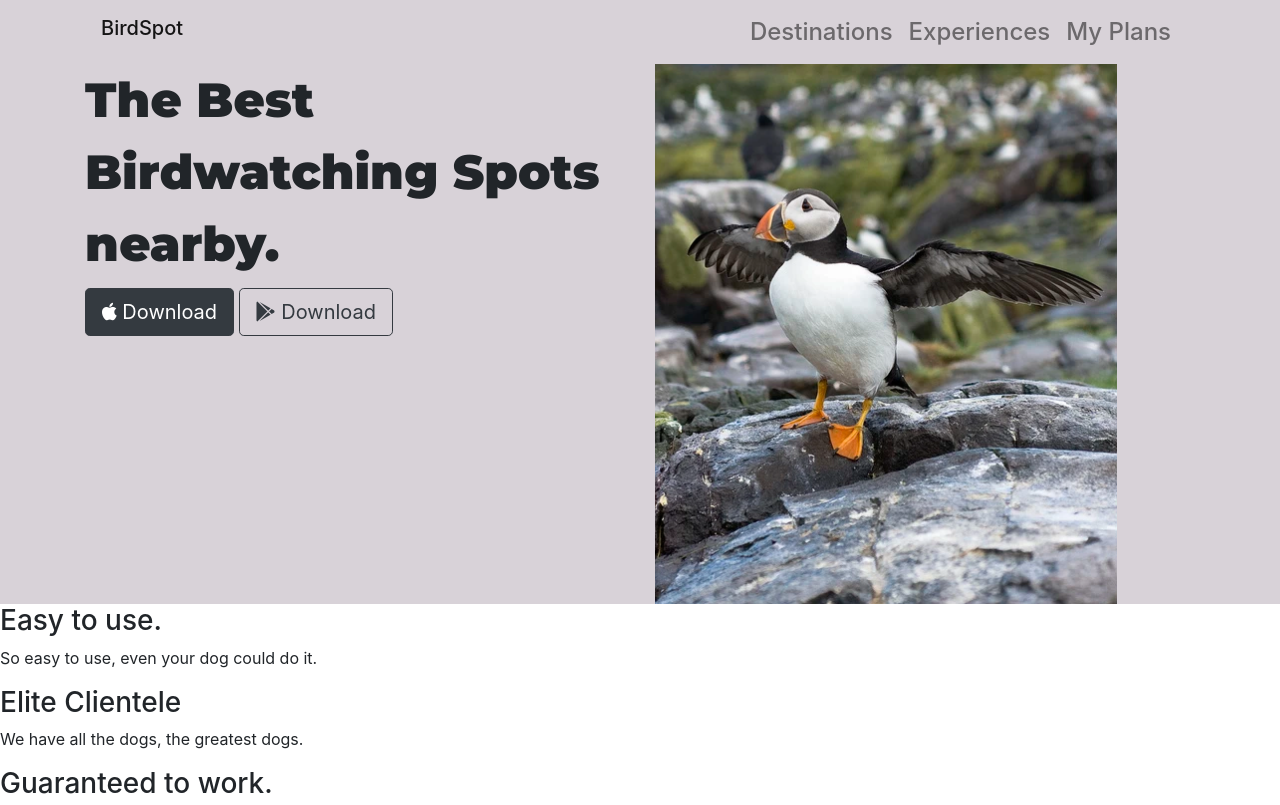
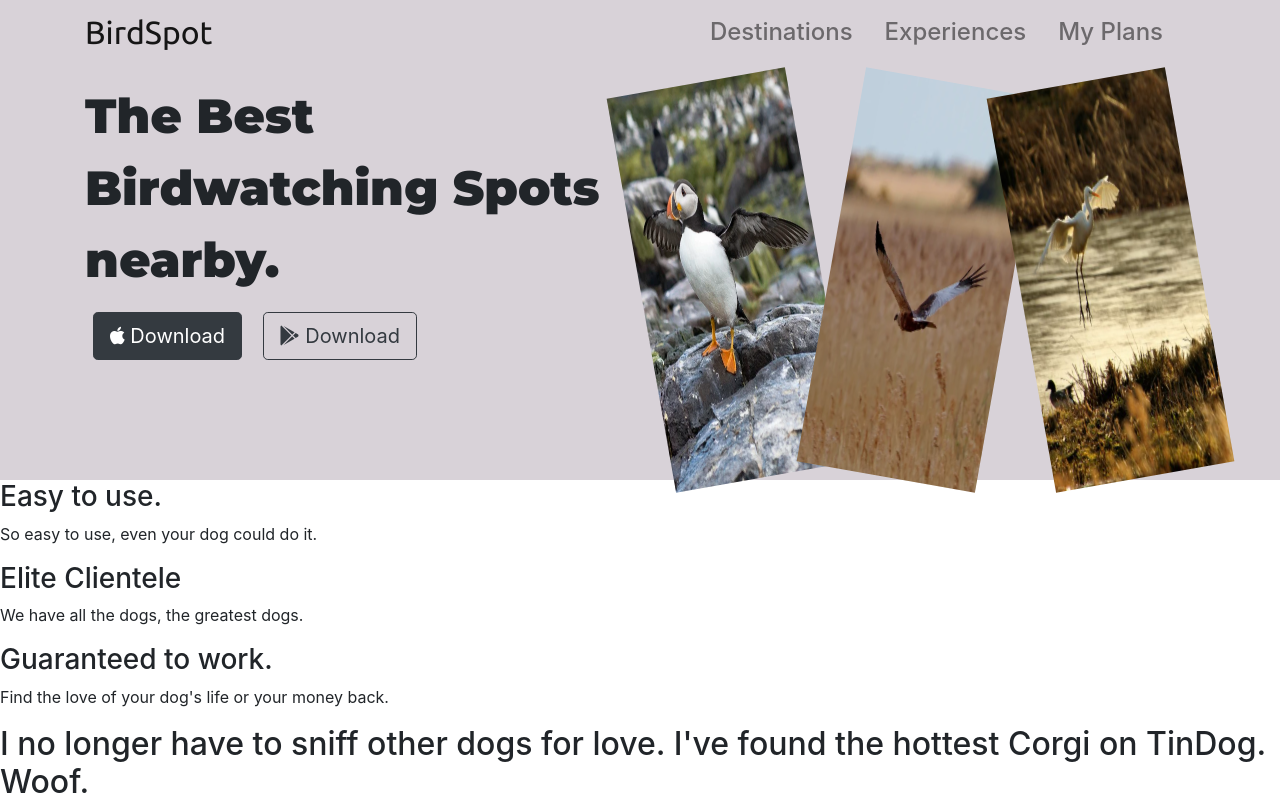
Before and after one commit to MariyaLcs/BirdSpot, a plain HTML site: page index.html in a window 1280 px wide. Shown: the top 805 px of the page. Drawn offline with nearby package versions, Linux system fonts and the light colour scheme.

Commit message:
Head section final

```diff
--- a/css/styles.css
+++ b/css/styles.css
@@ -1,3 +1,7 @@
+body {
+  font-family: "Montserrat";
+}
+
 .title {
   font-family: "Montserrat", sans-serif;
   font-size: 3rem;
@@ -7,3 +11,31 @@
 #title {
   background-color: #725b7146;
 }
+
+/* Navigation Bar */
+#navbar_brand {
+  font-family: "Ubuntu";
+  font-size: 2rem;
+  padding: 0;
+}
+
+/* Title Image */
+
+.title_image1 {
+  width: 95%;
+  height: 50vh;
+  padding-left: 0;
+  transform: rotate(-10deg);
+}
+.title_image2 {
+  width: 95%;
+  height: 50vh;
+  padding-left: 0;
+  transform: rotate(-10deg);
+}
+.title_image3 {
+  width: 95%;
+  height: 50vh;
+  padding-left: 0;
+  transform: rotate(10deg);
+}
--- a/index.html
+++ b/index.html
@@ -29,8 +29,8 @@
     <section id="title">
       <div class="container">
         <!-- Nav Bar -->
-        <nav class="navbar navbar-expand-lg navbar-light">
-          <a class="navbar-brand h1" href="">BirdSpot</a>
+        <nav class="navbar navbar-expand-lg navbar-light pb-4 pl-0">
+          <a id="navbar_brand" class="navbar-brand" href="">BirdSpot</a>
           <button
             class="navbar-toggler"
             type="button"
@@ -44,13 +44,13 @@
           </button>
           <div class="collapse navbar-collapse" id="navbarSupportedContent">
             <ul class="navbar-nav ml-auto h4">
-              <li class="nav-item">
+              <li class="nav-item px-2">
                 <a class="nav-link" href="">Destinations</a>
               </li>
-              <li class="nav-item">
+              <li class="nav-item px-2">
                 <a class="nav-link" href="">Experiences</a>
               </li>
-              <li class="nav-item">
+              <li class="nav-item px-2">
                 <a class="nav-link" href="">My Plans</a>
               </li>
             </ul>
@@ -62,19 +62,23 @@
         <div class="row">
           <div class="col-lg-6">
             <h1 class="title">The Best Birdwatching Spots nearby.</h1>
-            <button type="button" class="btn btn-dark btn-lg">
+            <button type="button" class="btn btn-dark btn-lg m-2">
               <i class="fab fa-apple"></i> Download
             </button>
-            <button type="button" class="btn btn-outline-dark btn-lg">
+            <button type="button" class="btn btn-outline-dark btn-lg m-2">
               <i class="fab fa-google-play"></i>
               Download
             </button>
           </div>
 
-          <div>
-            <div class="col-lg-6">
-              <img src="images/iphone6.png" alt="iphone-mockup" />
-            </div>
+          <div class="col-lg-2 p-0">
+            <img class="title_image1" src="images/1.png" alt="bird one" />
+          </div>
+          <div class="col-lg-2 p-0">
+            <img class="title_image3" src="images/3.png" alt="bird three" />
+          </div>
+          <div class="col-lg-2 p-0">
+            <img class="title_image2" src="images/2.png" alt="bird two" />
           </div>
         </div>
       </div>
```
Also changed, not shown: images/1.png (renamed from images/iphone6.png), images/2.png (added), images/3.png (added).
